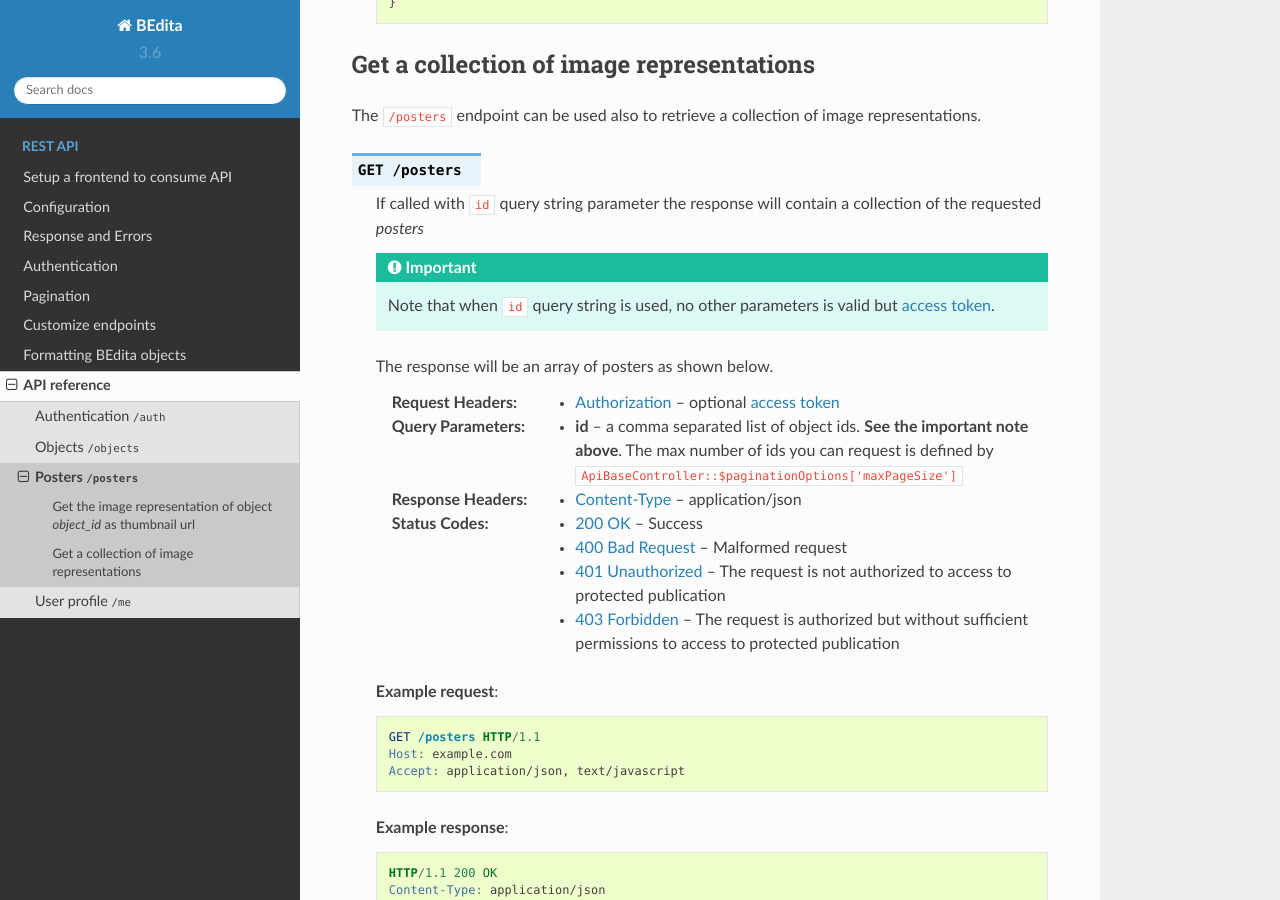
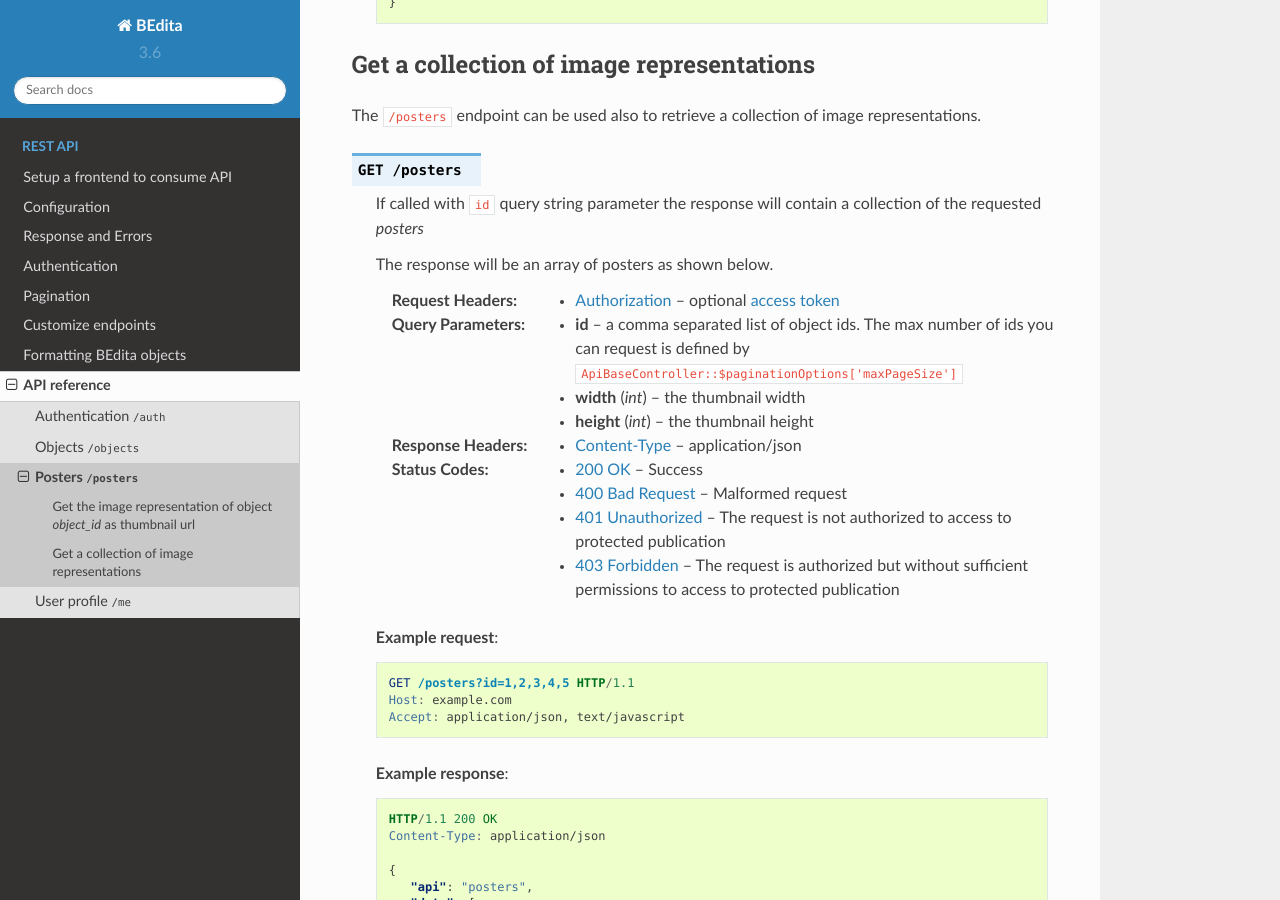
Before and after one commit to bedita/docs, a Sphinx documentation site: the page built from source/endpoints/posters.rst, in a window 1280 px wide and 900 px high, scrolled down 1424 px. Built offline with Sphinx 7.4.7 and the Read the Docs theme 2.0.0, drawn with Linux system fonts in a browser that asks for light colours.

Commit message:
bedita/bedita#767 fix /posters example and index

```diff
--- a/source/endpoints/posters.rst
+++ b/source/endpoints/posters.rst
@@ -4,7 +4,7 @@ Posters ``/posters``
 .. include:: /fragments/endpoint_dev_warning.rst
 
 Get the image representation of object *object_id* as thumbnail url
---------------------------------------------------------------------
+-------------------------------------------------------------------
 
 .. http:get:: /posters/(object_id)
 
@@ -61,7 +61,7 @@ Get the image representation of object *object_id* as thumbnail url
       }
 
 Get a collection of image representations
-------------------------------------------
+-----------------------------------------
 
 The ``/posters`` endpoint can be used also to retrieve a collection of image representations.
 
@@ -69,16 +69,14 @@ The ``/posters`` endpoint can be used also to retrieve a collection of image rep
 
     If called with ``id`` query string parameter the response will contain a collection of the requested `posters`
 
-    .. important::
-
-        Note that when ``id`` query string is used, no other parameters is valid but :term:`access token`.
-
     The response will be an array of posters as shown below.
 
     :reqheader Authorization: optional :term:`access token`
 
-    :query id: a comma separated list of object ids. **See the important note above**.
+    :query id: a comma separated list of object ids.
         The max number of ids you can request is defined by ``ApiBaseController::$paginationOptions['maxPageSize']``
+    :queryparam int width: the thumbnail width
+    :queryparam int height: the thumbnail height
 
     :resheader Content-Type: application/json
 
@@ -91,7 +89,7 @@ The ``/posters`` endpoint can be used also to retrieve a collection of image rep
 
     .. sourcecode:: http
 
-        GET /posters HTTP/1.1
+        GET /posters?id=1,2,3,4,5 HTTP/1.1
         Host: example.com
         Accept: application/json, text/javascript
 
--- a/source/setup.rst
+++ b/source/setup.rst
@@ -41,7 +41,7 @@ endpoints available, for example
         "auth": "https://example.com/api/v1/auth",
         "me": "https://example.com/api/v1/me",
         "objects": "https://example.com/api/v1/objects",
-        "poster": "https://example.com/api/v1/poster"
+        "posters": "https://example.com/api/v1/posters"
     }
 
 
```
